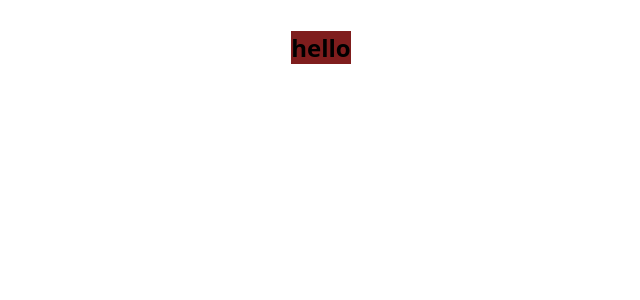
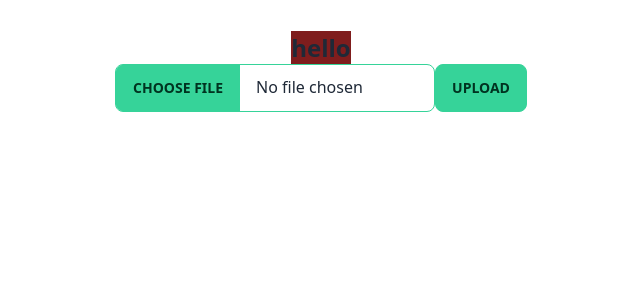
Before and after one commit to kfirkfir89/linked-cl, a React (Vite) app in the folder client/: page / in a window 1280 px wide. Shown: the top 300 px of the page, without its empty margins (319-959 px from the left). Built offline with nearby package versions, Linux system fonts and the light colour scheme.

Commit message:
client uploadFile component created for uploading user cv

```diff
--- a/client/package.json
+++ b/client/package.json
@@ -2,7 +2,7 @@
   "name": "client",
   "private": true,
   "version": "0.0.0",
-  "type": "module",
+  "type": "commonjs",
   "scripts": {
     "dev": "vite",
     "build": "tsc && vite build",
@@ -20,6 +20,7 @@
     "@typescript-eslint/parser": "^6.9.0",
     "@vitejs/plugin-react": "^4.0.3",
     "autoprefixer": "^10.4.16",
+    "daisyui": "^3.9.4",
     "eslint": "^8.2.0",
     "eslint-config-airbnb": "^19.0.4",
     "eslint-config-airbnb-typescript": "^17.1.0",
--- a/client/src/App.tsx
+++ b/client/src/App.tsx
@@ -1,6 +1,7 @@
 import { useState } from 'react';
 import reactLogo from './assets/react.svg';
 import './App.css';
+import UploadFile from './components/upload-file/uploadFile.component';
 
 function App() {
   const [count, setCount] = useState(0);
@@ -8,6 +9,7 @@ function App() {
   return (
     <div>
       <span className="text-2xl  bg-red-900 font-bold ">hello</span>
+      <UploadFile />
     </div>
   );
 }
--- /dev/null
+++ b/client/src/components/upload-file/uploadFile.component.tsx
@@ -0,0 +1,12 @@
+
+const UploadFile = () => {
+  return (
+    <div className="">
+      <input type="file" className="file-input file-input-bordered file-input-success w-full max-w-xs" />
+
+      <button className="btn-success btn">Upload</button>
+    </div>
+  );
+}
+
+export default UploadFile;
--- a/client/tailwind.config.js
+++ b/client/tailwind.config.js
@@ -4,5 +4,5 @@ export default {
   theme: {
     extend: {},
   },
-  plugins: [],
+  plugins: [require("daisyui")],
 };
```
Also changed, not shown: 1 other file (tests, documents, lock files or other folders).
